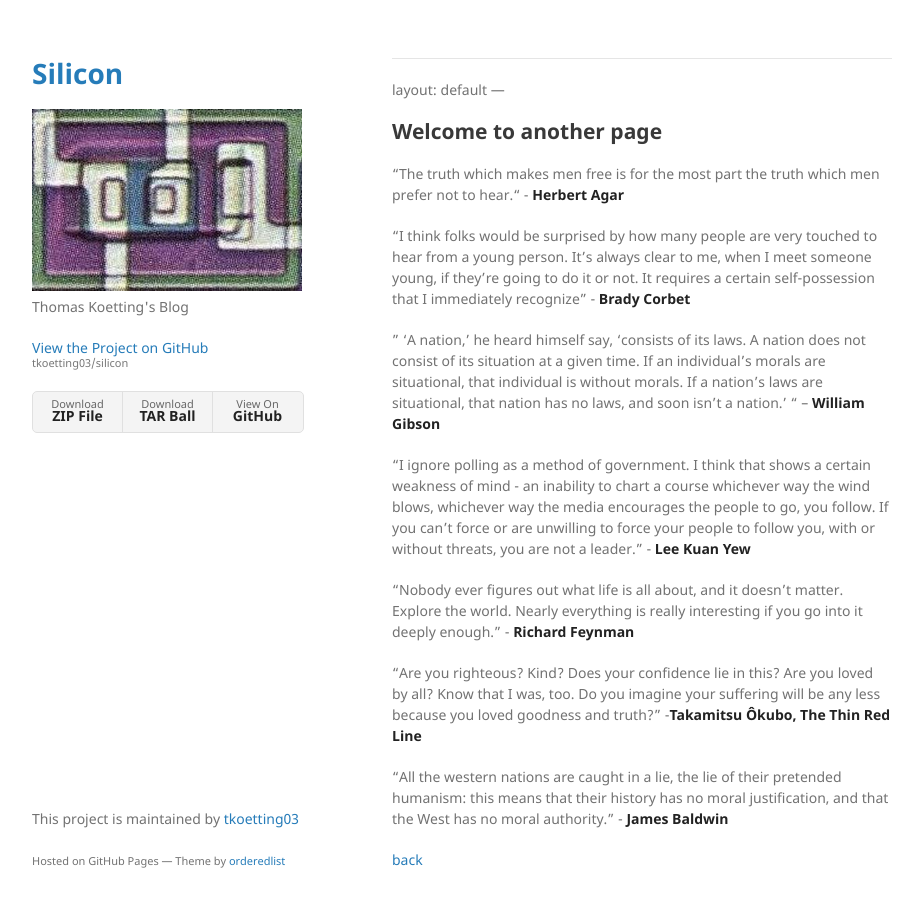
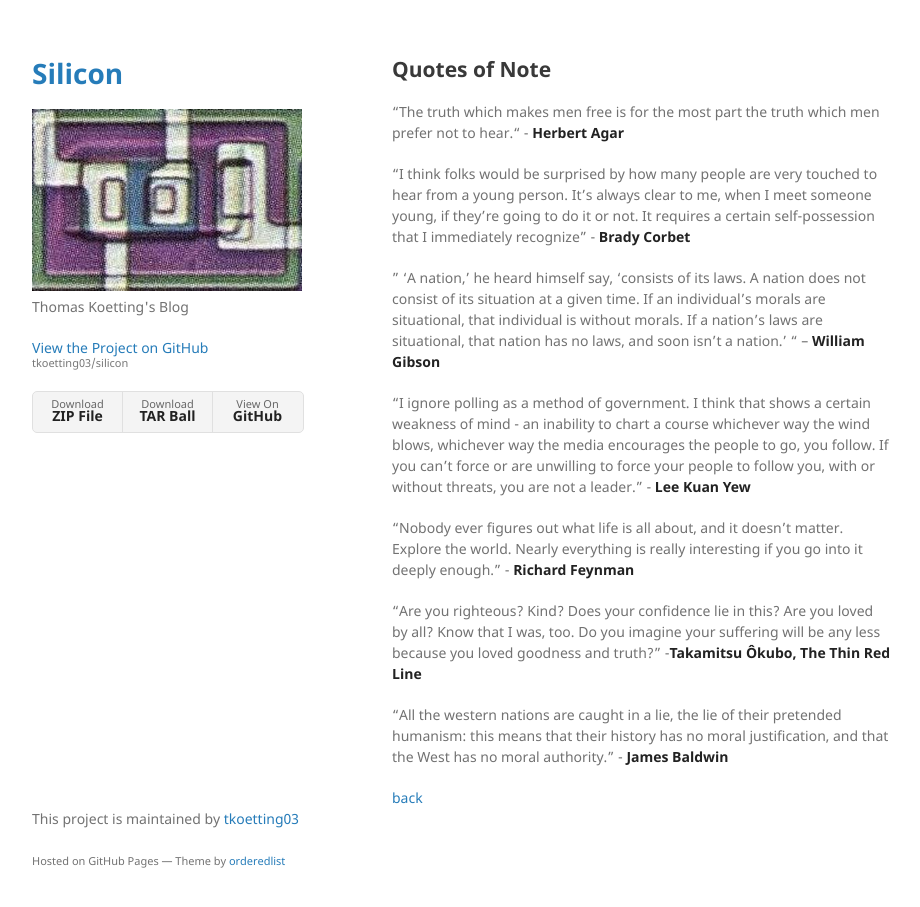
Before and after one commit to tkoetting03/silicon, a Jekyll site: the page built from quotes.md, in a window 1280 px wide and 940 px high. Shown: the top 907 px of the window, without its empty margins (178-1098 px from the left). Built offline with Jekyll 4.4.1, drawn with Linux system fonts in a browser that asks for light colours; our own code applies the rules of GitHub Pages for plain Markdown files.

Commit message:
Update quotes.md

```diff
--- a/quotes.md
+++ b/quotes.md
@@ -1,9 +1,4 @@
-
----
-layout: default
----
-
-## Welcome to another page
+## Quotes of Note
 
 “The truth which makes men free is for the most part the truth which men prefer not to hear.“ - **Herbert Agar**
 
```
